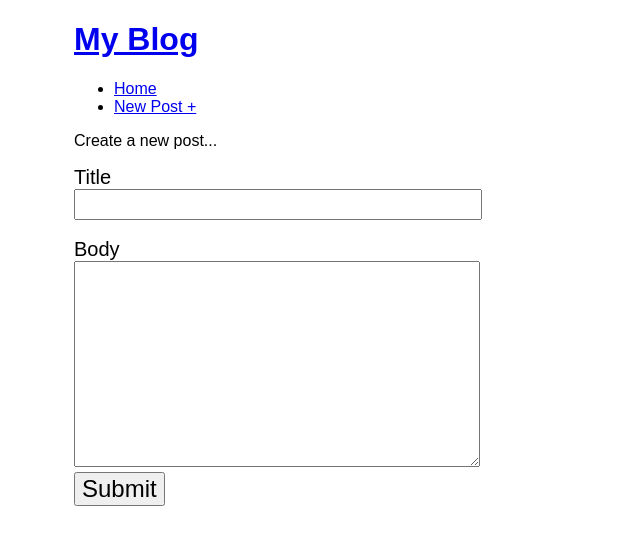
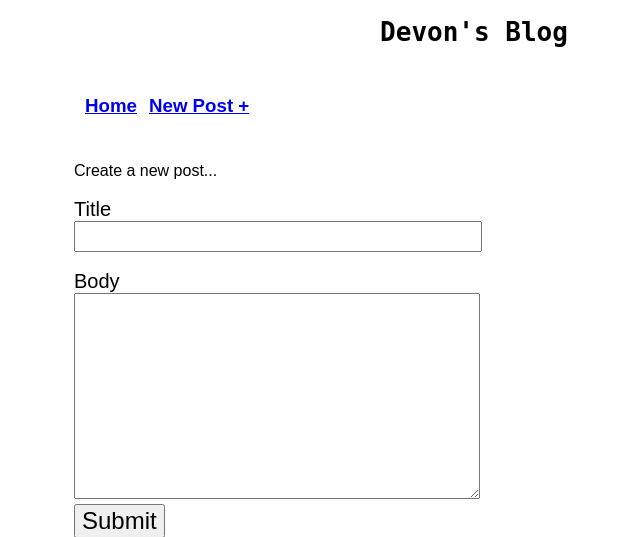
Before and after one commit to johndevon/build-a-blog, a Python web app: template templates/newpost.html in a window 1280 px wide. Shown: the top 537 px of the page, without its empty margins (166-806 px from the left). Run offline with Jinja, Linux system fonts and the light colour scheme; the template is opened without the code that fills it, so the values that code supplies are empty.

Commit message:
Everything functioning but pagination

```diff
--- a/templates/base.html
+++ b/templates/base.html
@@ -32,32 +32,45 @@
                 font-size: 24px;
             }
             hr {
-                margin: 20px auto;
+                margin: 5px auto;
             }
             .body + .body {
                 margin-top: 20px;
+
             }
             .post-title {
                 font-weight: bold;
                 font-size: 20px;
+                text-decoration: none;
             }
             .post-body {
-                margin: 0;
+                margin-top: 5px;
                 font-size: 17px;
+                text-decoration: none;
+            }
+            h1 {
+                text-align: center;
+                font-family: monospace;
+            }
+            table {
+                border-spacing: 10px;
             }
 
         </style>
 
     <body>
-        <h1>
-            <a href="/blog">My Blog</a>
-        </h1>
-        <ul>
+        <h1> Devon's Blog </h1>
+        <table>
+            <td>
 
-            <li><a href="/blog">Home</a></li>
-            <li><a href="/NewPost">New Post +</a></li>
+                <h3><a href="/blog">Home</a></h3>
 
-        </ul>
+            </td>
+            <td>
+
+                <h3><a href="/NewPost">New Post +</a></h3>
+
+        </table>
 
         {% block content %}
         {% endblock %}
--- a/templates/newpost.html
+++ b/templates/newpost.html
@@ -2,7 +2,8 @@
 
 {% block content %}
 <p>
-    Create a new post...
+    <div>Create a new post...</div>
+    <br>
 
     <form method ="post">
         <label>
```
Also changed, not shown: main.py (+13 -9 lines), templates/home.html (+5 -4 lines), templates/permalink.html (+7 -3 lines), 1 other file.
